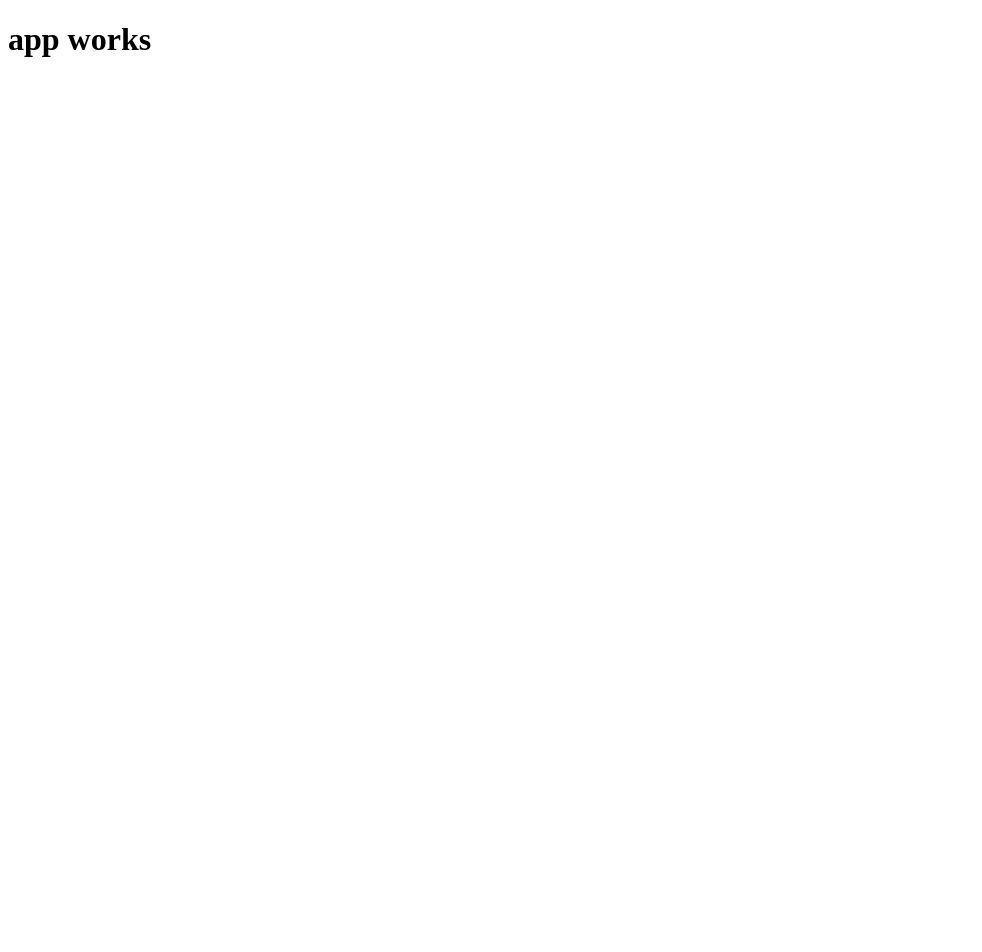
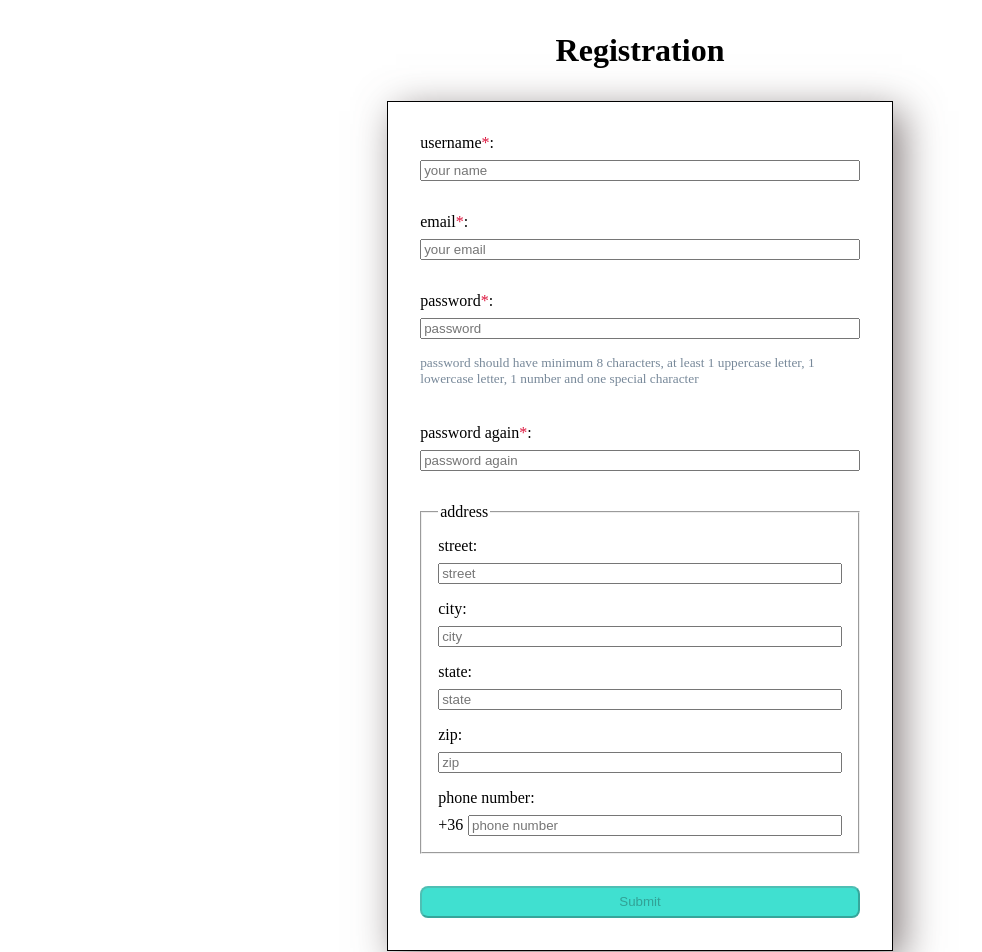
Before and after one commit to WeszeRita/reactive-form-registration, an Angular app in the folder reactive-form-registration/: page / in a window 1280 px wide. Shown: the top 952 px of the page, without its empty margins (0-982 px from the left). Before the commit the page ends 800 px from the top, so only its background shows below. Built offline with nearby package versions, Linux system fonts and the light colour scheme.

Commit message:
reg form

```diff
--- a/reactive-form-registration/src/app/app.component.css
+++ b/reactive-form-registration/src/app/app.component.css
@@ -0,0 +1,74 @@
+* {
+  box-sizing: border-box;
+  margin: 0;
+}
+
+.title {
+  margin: 2rem auto;
+  width: fit-content;
+}
+
+.form {
+  display: flex;
+  flex-direction: column;
+  width: 40%;
+  padding: 2rem;
+  gap: 2rem;
+  margin: auto;
+  border: 1px solid black;
+  box-shadow: 9px 10px 38px 0px rgba(94,82,82,0.75);
+  -webkit-box-shadow: 9px 10px 38px 0px rgba(94,82,82,0.75);
+  -moz-box-shadow: 9px 10px 38px 0px rgba(94,82,82,0.75);
+}
+
+.fieldset {
+  display: flex;
+  flex-direction: column;
+  gap: 1rem;
+  padding: 1rem;
+}
+
+.inputField {
+  display: flex;
+  flex-direction: column;
+  gap: 0.5rem;
+}
+
+.required::after {
+  content: '*';
+  color: crimson;
+}
+
+.phone {
+  display: flex;
+  flex-direction: row;
+  align-items: baseline;
+  gap: 0.3rem;
+  width: 100%;
+}
+
+.phoneField {
+  width: 100%;
+}
+
+input::-webkit-outer-spin-button,
+input::-webkit-inner-spin-button {
+  -webkit-appearance: none;
+  margin: 0;
+}
+
+.password-requirements {
+  font-size: smaller;
+  color: lightslategrey;
+  margin: -1rem auto 0.3rem;
+}
+
+.button {
+  height: 2rem;
+  background-color: turquoise;
+  border-radius: 0.5rem;
+}
+
+.error {
+  border: 1px solid crimson;
+}
--- a/reactive-form-registration/src/app/app.component.html
+++ b/reactive-form-registration/src/app/app.component.html
@@ -1 +1,84 @@
-<h1>app works</h1>
+<h1 class="title">Registration</h1>
+
+<form class="form" [formGroup]="registrationForm" (ngSubmit)="onSubmit()">
+
+  <label class="inputField">
+    <span>username<span class="required"></span>:</span>
+    <input
+      [class.error]="registrationForm.get('username').invalid && registrationForm.get('username').touched"
+      formControlName="username"
+      placeholder="your name"
+      type="text">
+  </label>
+
+  <label class="inputField">
+    <span>email<span class="required"></span>:</span>
+    <input
+      [class.error]="registrationForm.get('email').invalid && registrationForm.get('email').touched"
+      formControlName="email"
+      placeholder="your email"
+      type="text">
+  </label>
+
+  <label class="inputField">
+    <span>password<span class="required"></span>:</span>
+    <input
+      [class.error]="registrationForm.get('password').invalid && registrationForm.get('password').touched"
+      formControlName="password"
+      placeholder="password"
+      type="password"
+      autocomplete="false">
+  </label>
+
+  <span class="password-requirements">password should have minimum 8 characters, at least 1 uppercase letter, 1 lowercase letter, 1 number and one special character</span>
+
+  <label class="inputField">
+    <span>password again<span class="required"></span>:</span>
+    <input
+      [class.error]="registrationForm.get('confirmPassword').invalid && registrationForm.get('confirmPassword').touched"
+      formControlName="confirmPassword"
+      placeholder="password again"
+      type="password"
+      autocomplete="false">
+  </label>
+
+  <fieldset class="fieldset" formGroupName="address">
+    <legend>address</legend>
+
+    <label class="inputField">street:
+      <input formControlName="street" placeholder="street" type="text">
+    </label>
+
+    <label class="inputField">city:
+      <input formControlName="city" placeholder="city" type="text">
+    </label>
+
+    <label class="inputField">state:
+      <input formControlName="state" placeholder="state" type="text">
+    </label>
+
+    <label class="inputField">zip:
+      <input
+        [class.error]="registrationForm.get('address.zip').invalid && registrationForm.get('address.zip').touched"
+        formControlName="zip"
+        placeholder="zip"
+        type="number">
+    </label>
+
+    <div>
+      <label class="inputField">phone number:
+        <div class="phone">
+          <span>+36</span>
+          <input
+            [class.error]="registrationForm.get('address.phoneNumber').invalid && registrationForm.get('address.phoneNumber').touched"
+            class="phoneField"
+            formControlName="phoneNumber"
+            placeholder="phone number"
+            type="number">
+        </div>
+      </label>
+    </div>
+  </fieldset>
+
+  <button [disabled]="registrationForm.invalid" class="button" type="submit">Submit</button>
+</form>
--- a/reactive-form-registration/src/app/app.component.ts
+++ b/reactive-form-registration/src/app/app.component.ts
@@ -1,10 +1,48 @@
-import { Component } from '@angular/core';
+import { Component, OnInit} from '@angular/core';
+import {
+  AbstractControl,
+  FormBuilder,
+  FormGroup,
+  Validators
+} from '@angular/forms';
 
 @Component({
   selector: 'app-root',
   templateUrl: './app.component.html',
-  styleUrls: ['./app.component.css']
+  styleUrls: ['./app.component.css'],
 })
-export class AppComponent {
-  title = 'reactive-form-registration';
+export class AppComponent implements OnInit {
+  registrationForm: FormGroup;
+
+  constructor(private formBuilder: FormBuilder) {}
+
+  ngOnInit() {
+    this.registrationForm = this.formBuilder.group({
+      username: [null, Validators.required],
+      email: [null, [Validators.required, Validators.email]],
+      password: [null, [Validators.required, Validators.pattern('^(?=.*[a-z])(?=.*[A-Z])(?=.*\\d)(?=.*[@$!%*?&])[A-Za-z\\d@$!%*?&]{8,}$')]],
+      confirmPassword: [null, Validators.required],
+      address: this.formBuilder.group({
+        street: [null],
+        city: [null],
+        state: [null],
+        zip: [null, [Validators.min(1011), Validators.max(9985)]],
+        phoneNumber: [null, Validators.pattern('^[1-9][0-9]{8}$')],
+      }),
+    })
+  }
+
+  passwordMatchValidator(control: AbstractControl) {
+    const password = control.get('password').value;
+    const confirmPassword = control.get('confirmPassword').value;
+
+    if (password !== confirmPassword) {
+      confirmPassword.setErrors({ passwordMismatchError: true })
+    }
+  };
+
+  onSubmit(): void {
+    console.log('Form values:', this.registrationForm.value);
+    this.registrationForm.reset();
+  }
 }
```
Also changed, not shown: reactive-form-registration/src/app/app.module.ts (+6 -5 lines).
